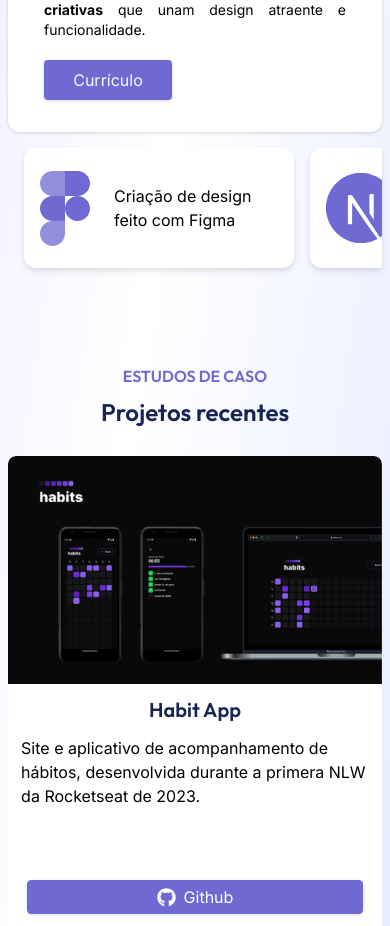
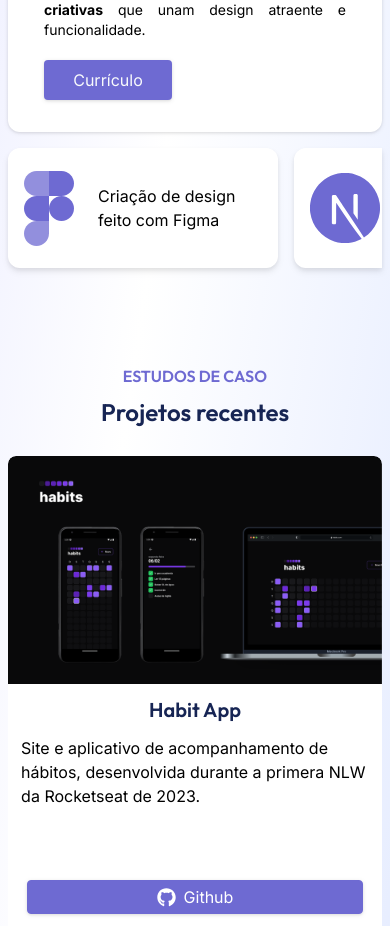
Before and after one commit to br-gabriel/my-portfolio, a Next.js app: page / in a window 390 px wide. Shown: the part 1400-2326 px from the top of the page. Built offline with nearby package versions, Linux system fonts and the light colour scheme.

Commit message:
fixed extra padding on x axis

```diff
--- a/src/components/Aboutme/Cards.jsx
+++ b/src/components/Aboutme/Cards.jsx
@@ -7,7 +7,7 @@ import mobileSVG from "../../../public/mobile.svg";
 export default function Cards() {
   return (
     <section
-      className="flex w-full snap-x snap-mandatory gap-4 overflow-x-scroll p-4 drop-shadow-md scrollbar-thin scrollbar-track-transparent scrollbar-thumb-gray-300 dark:scrollbar-thumb-gray-800 md:items-center md:justify-center md:overflow-hidden"
+      className="flex w-full snap-x snap-mandatory gap-4 overflow-x-scroll py-4 drop-shadow-md scrollbar-thin scrollbar-track-transparent scrollbar-thumb-gray-300 dark:scrollbar-thumb-gray-800 md:items-center md:justify-center md:overflow-hidden"
     >
       <div className="flex min-h-[120px] w-full min-w-[270px] max-w-[300px] snap-center items-center justify-center rounded-xl bg-white p-4 text-black dark:bg-black dark:text-white md:max-w-[360px]">
         <div className="flex items-center justify-center gap-6">
```
